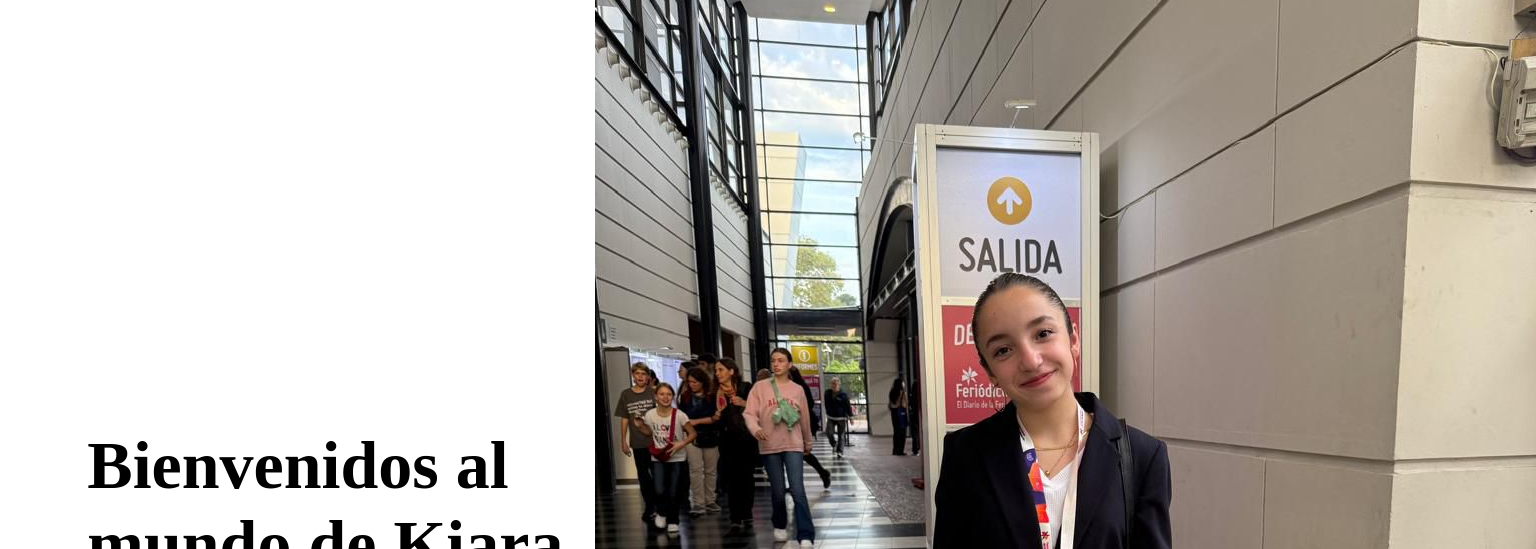
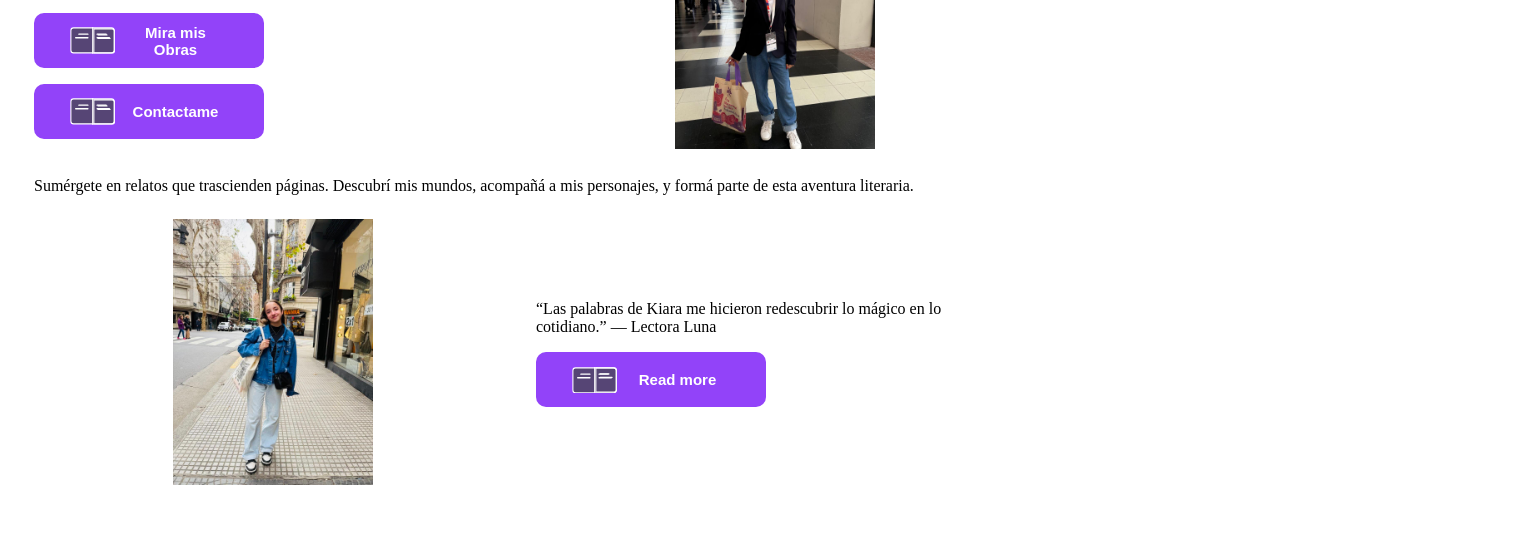
Before and after one commit to iTzTomitox/MySarayPage, a plain HTML site: page index.html in a window 1024 px wide. Shown: the part 320-869 px from the top of the page, 1536 px wide, since content can reach past the window. Drawn offline with Linux system fonts and the light colour scheme.

Commit message:
Responsive v.1

```diff
--- a/index.html
+++ b/index.html
@@ -157,8 +157,8 @@
       </section>
 
       <section class="inicio-presentacion">
-        <div>
-          <img class="second-image" src="./assents/second.jpg" alt="imagen">
+        <div class="imagen-proyecto">
+          <img src="./assents/second.jpg" alt="imagen">
         </div>
         <div>
           <p>“Las palabras de Kiara me hicieron redescubrir lo mágico en lo cotidiano.” — Lectora Luna
--- a/sass/utilities/mixing.scss
+++ b/sass/utilities/mixing.scss
@@ -158,3 +158,57 @@
         font-size: 15px;
         color: rgb(255, 255, 255);
     }
+
+    @media (min-width: 769px) and (max-width: 1024px) {
+        body {
+            div {
+                .grid-container {
+                    grid-template-columns: 1fr;
+                    padding: 10px;
+
+                    h1 {
+                        font-size: 36px;
+                    }
+
+                    p {
+                        font-size: 16px;
+                    }
+
+                    .inicio-presentacion {
+                        grid-template-columns: 1fr 1fr;
+                        grid-column: 2 / 12;
+                                                justify-items: center;
+
+                        .imagen-proyecto {
+                            width: 200px;
+
+                            img {
+                                width: 100%;
+                            }
+                        }
+                    }
+
+                    .section-soy {
+                        grid-column: 2 / 12;
+                        grid-template-columns: 1fr 1fr;
+                        justify-items: center;
+
+                        .buttons {
+                            display: flex;
+                            gap: 0px;
+                            flex-direction: column;
+                        }
+
+                        .imagen-proyecto {
+                            width: 200px;
+
+                            img {
+                                width: 100%;
+                            }
+                        }
+                    }
+                }
+
+            }
+        }
+    }
```
Also changed, not shown: css/styles.css, 1 other file.
